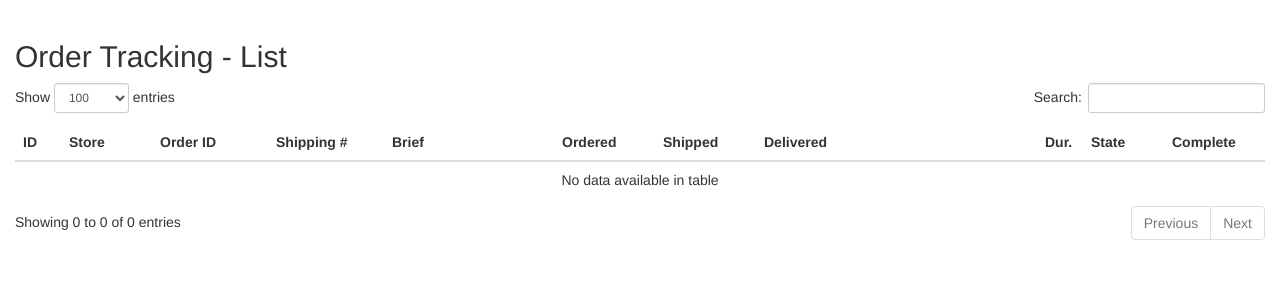
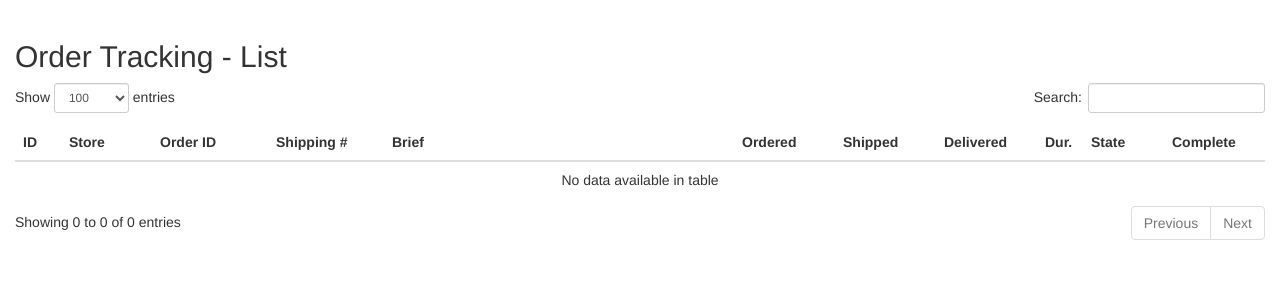
Before and after one commit to domibarton/toolbox, a Django app: page /ordertracking/ in a window 1280 px wide. Shown: the part 52-352 px from the top of the page. Run offline with Django 3.2, Linux system fonts and the light colour scheme; data that the repository does not hold is empty; some libraries are stand-ins or nearby versions.

Commit message:
fixed column width for delivery date

```diff
--- a/ordertracking/static/ordertracking/css/order_list.css
+++ b/ordertracking/static/ordertracking/css/order_list.css
@@ -20,7 +20,7 @@ table#orderlist thead th.shipping-nr
 
 table#orderlist thead th.order-date,
 table#orderlist thead th.shipping-date,
-table#orderlist thead th.arrival-date
+table#orderlist thead th.delivery-date
 {
     width: 85px;
 }
```
